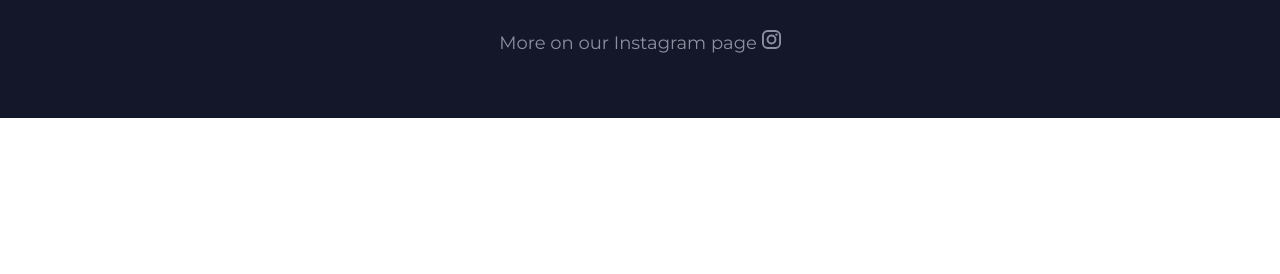
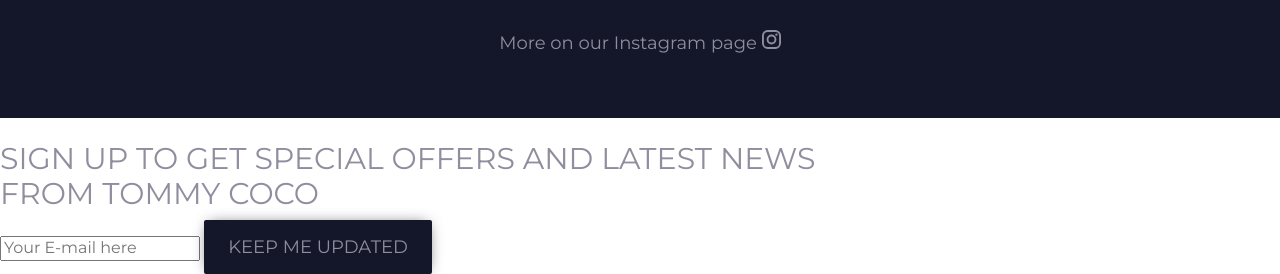
Before and after one commit to realVato/tommy-coco, a plain HTML site: page index.html in a window 1280 px wide. Shown: the part 3434-3708 px from the top of the page. Before the commit the page ends 3552 px from the top, so only its background shows below. Drawn offline with nearby package versions, Linux system fonts and the light colour scheme; files whose address does not match are found by name.

Commit message:
Newsletter added

```diff
--- a/index.html
+++ b/index.html
@@ -321,6 +321,17 @@
         </div>
     </section>
 
+    <!-- Newsletter= -->
+    <section>
+        <div class="newsletter-container">
+            <h2>Sign up to get special offers and latest news<br> from Tommy Coco</h2>
+            <div class="submit-email">
+                <input type="email" placeholder="Your E-mail here">
+                <a class="btn-primary-lg" href="#">KEEP ME UPDATED</a>
+            </div>
+        </div>
+    </section>
+
 
 </body>
 </html>
```
